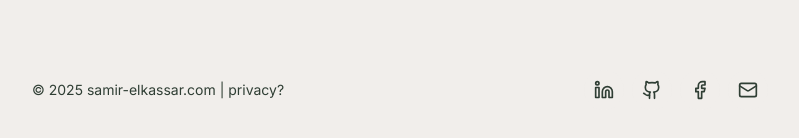
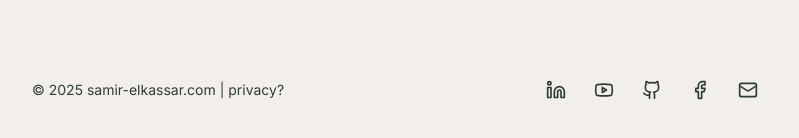
Before and after one commit to samirAlkassar/samir, a Next.js app: page / in a window 1280 px wide. Shown: the part 2147-2285 px from the top of the page, without its empty margins (240-1039 px from the left). Built offline with nearby package versions, Linux system fonts and the light colour scheme; a web font is replaced by a local one.

Commit message:
adding youtube link, new api-key

```diff
--- a/app/api/chat/route.ts
+++ b/app/api/chat/route.ts
@@ -16,6 +16,7 @@ Samir’s information:
 - Interests: UI/UX, minimal design, pastel themes
 - Location: (Egypt, Damietta)
 - Personality: Friendly, thoughtful, honest, humorous but concise
+- Hobbies: Reading , gaming (minecraft, fortnite, clash royale (main deck splashyard)) ,watching anime (one piece, naruto, attack on titan) , listening to music (lofi, chillhop, rap) , coding side projects, drawing.
 Behavior Guidelines:
 1. Always answer from Samir's perspective or knowledge.
 2. If you do not know the answer, say: "I don’t know."
--- a/app/components/layout/Footer.tsx
+++ b/app/components/layout/Footer.tsx
@@ -1,4 +1,4 @@
-import { Facebook, Github, Linkedin, Mail } from "lucide-react"
+import { Facebook, Github, Linkedin, Mail, Youtube } from "lucide-react"
 
 const Footer = () => {
     return (
@@ -12,6 +12,13 @@ const Footer = () => {
                         rel="noopener noreferrer"
                         className="h-10 w-10 bg-muted/5 flex items-center justify-center rounded-full cursor-pointer hover:bg-muted transition-colors duration-100 ease-in">
                         <Linkedin size={20}/>
+                    </a>
+                    <a
+                        href="https://www.youtube.com/@samiralkassar2864"
+                        target="_blank"
+                        rel="noopener noreferrer"
+                        className="h-10 w-10 bg-muted/5 flex items-center justify-center rounded-full cursor-pointer hover:bg-muted transition-colors duration-100 ease-in">
+                        <Youtube size={20}/>
                     </a>
                     <a
                         href="https://github.com/samirAlkassar"
```
